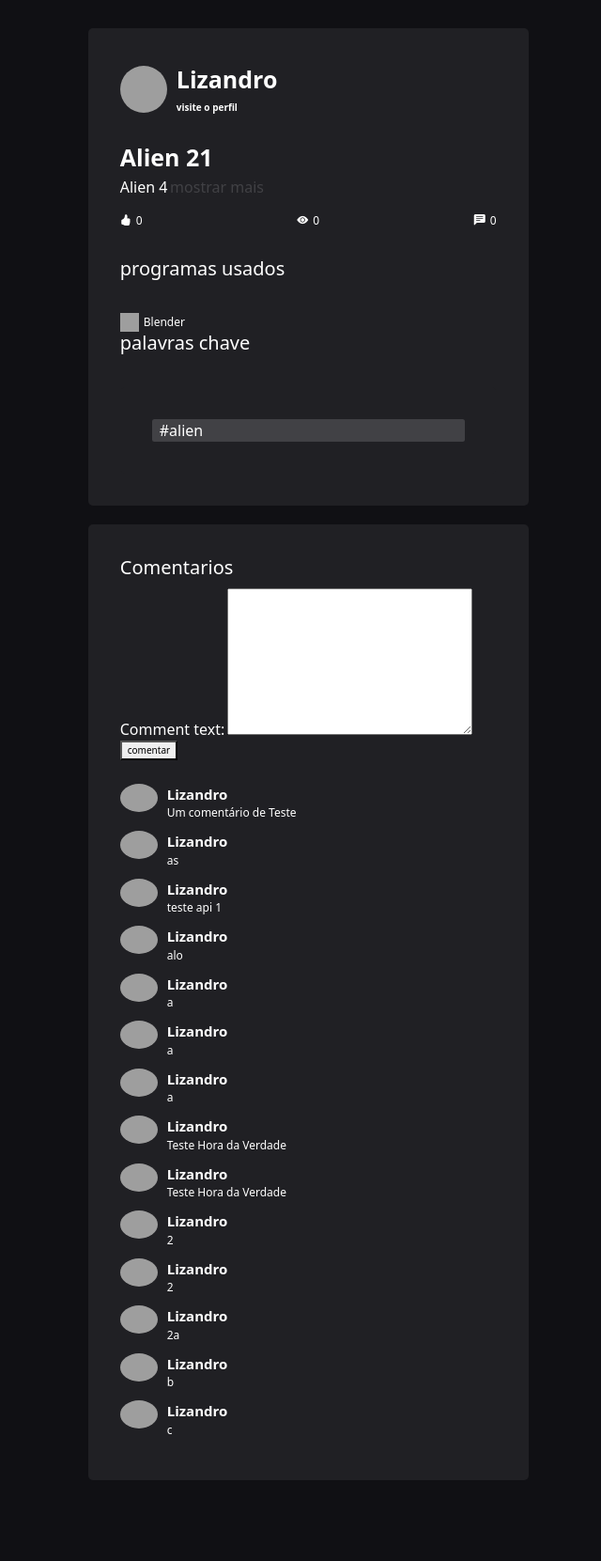
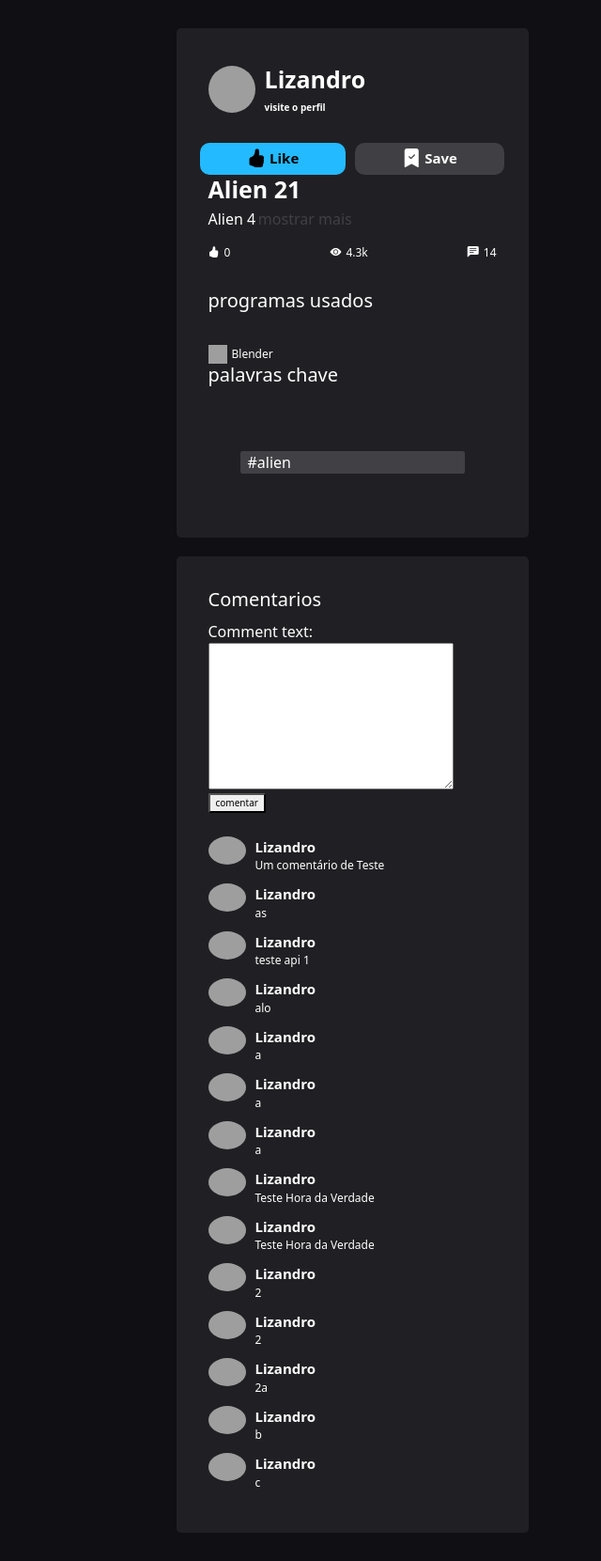
Before and after one commit to Atividades-Lizandro-ADS/Portflow, a Django app: page /postagem/21 in a window 1280 px wide. Shown: the whole page at 94% size, without its empty margins (640-1280 px from the left). Before the commit the page ends 1575 px from the top, so only its background shows below. Run offline with Django 5.2, Linux system fonts and the light colour scheme; a user stored in the database is signed in; data comes from the database, SQL or seed files in the repository; data that the repository does not hold is empty; grey boxes are pictures that could not be loaded.

Commit message:
feature: favoritagem dinâmica

```diff
--- a/post_art/models.py
+++ b/post_art/models.py
@@ -64,10 +64,9 @@ class PostArt(BasePost):
     caption=models.CharField(max_length=250)
     description=models.TextField()
     art_type=models.CharField(default='2D',choices=art_type_choices,max_length=2)
-    likes=models.IntegerField(default=0)
 
     used_programs=models.ManyToManyField(UsedPrograms)
-    views=models.IntegerField(default=0)
+    views_number=models.IntegerField(default=0)
     category=models.ForeignKey(Category,on_delete=models.SET_NULL, blank=True, null=True)
 
     youtube_link=YoutubeUrlField(null=True, blank=True,)
@@ -84,6 +83,17 @@ class PostArt(BasePost):
     def __str__(self) -> str:
         return self.tittle
 
+    def increase_view(self):
+        self.views_number+=1
+        self.save()
+
+    @property
+    def view_number(self):
+        if self.views_number>=1000:
+           return f'{(self.views_number/1000):.1f}k'
+        return self.views_number
+
+
 
 class Comments(models.Model):
     comment_owner=models.ForeignKey(Profile,on_delete=models.CASCADE)
@@ -93,3 +103,12 @@ class Comments(models.Model):
 
     def __str__(self):
         return self.comment_text
+
+class Like(models.Model):
+    like_owner=models.ForeignKey(Profile,on_delete=models.CASCADE)
+    like_post=models.ForeignKey(PostArt,on_delete=models.CASCADE)
+    like=models.BooleanField(default=True)
+
+
+    def __str__(self):
+        return self.like
--- a/post_art/templates/post_art/post_details.html
+++ b/post_art/templates/post_art/post_details.html
@@ -11,7 +11,7 @@
         <div class="sides d-flex flex-row justify-content-center mt-5 mb-5">
 
 
-            <div  class="col-7 p-2 album-side">
+            <div  class="col-8 p-2 album-side">
                 {%for image in post.postimages_set.all%}
                 <div class="d-flex flex-column justify-content-center text-center">
                     <img class="album-img" src="{{image.post_img.url}}" alt="{{image.acessibility_caption}}">
@@ -30,7 +30,7 @@
                 {%endif%}
             </div>
 
-            <div class="col-5 post-side">
+            <div class="col-4 post-side">
                     <div class="post-card ">
                             <!--area do perfil-->
                         <div class="d-flex flex-row gap-3 align-items-center mb-5 mt-2 ">
@@ -41,6 +41,25 @@
                                 <h3>{{post.post_owner}}</h3>
                                 <a href="#">visite o perfil</a>
                             </div>
+                        </div>
+
+                        <div class="d-flex gap-5 justify-center">
+                            <div class="d-flex justify-center align-items-center gap-3" id="like">
+
+                                <button class="post-button like-button" >
+                                    <i style="font-size: 2rem;" class="bi bi-hand-thumbs-up-fill" ></i>
+                                    Like
+                                </button>
+
+                                <button class="post-button save-button" data-favorited="{{favorited}}" data-post="{{post.id}}" data-save-favorite-url="{% url 'save_favorite' %}" id="save-button">
+                                    <i style="font-size: 2rem;" class="bi bi-bookmark-fill" id="bookmark-ico"></i>
+                                    <i style="font-size: 2rem;" class="bi bi-bookmark-check-fill d-none" id="bookmark-check-ico"></i>
+                                    Save
+                                </button>
+
+                            </div>
+
+
                         </div>
 
 
@@ -68,17 +87,17 @@
                     <div class="d-flex flex-row mt-4 justify-content-between">
                         <div class="d-flex flex-row gap-2 align-items-center" >
                             <i style="font-size: 12px;" class="bi bi-hand-thumbs-up-fill" ></i>
-                            <span style="font-size: 12px;">{{post.likes}}</span>
+                            <span style="font-size: 12px;">{{post.like_set.all|length}}</span>
                         </div>
 
                         <div class="d-flex flex-row gap-2 align-items-center">
                             <i style="font-size: 12px;" class="bi bi-eye-fill"></i>
-                            <span style="font-size: 12px;">{{post.views}}</span>
+                            <span style="font-size: 12px;">{{post.view_number}}</span>
                         </div>
 
                         <div class="d-flex flex-row gap-2 align-items-center">
                             <i style="font-size: 12px;" class="bi bi-chat-left-text-fill"></i>
-                            <span style="font-size: 12px;">{{post.likes}}</span>
+                            <span style="font-size: 12px;">{{post.comments_set.all|length}}</span>
                         </div>
                     </div>
 
@@ -146,6 +165,7 @@
 </main>
 
 <script src="{%static 'js/comment.js' %}"></script>
+<script src="{%static 'js/save_post.js' %}"></script>
 
 
 
--- a/post_art/urls.py
+++ b/post_art/urls.py
@@ -1,10 +1,11 @@
 from django.urls import path
-from .views import Index,postPost,post_details,profile_index
+from .views import Index,postPost,post_details,profile_index,add_favorite
 
 
 urlpatterns = [
     path('',Index,name='index'),
     path('postagem/',postPost,name='postPost'),
     path('postagem/<int:post_pk>',post_details,name='post_details'),
-    path('profile/<int:profile_pk>',profile_index,name='profile_index')
+    path('profile/<int:profile_pk>',profile_index,name='profile_index'),
+    path('profile/save_favorite',add_favorite.as_view(),name='save_favorite'),
 ]
--- a/post_art/views.py
+++ b/post_art/views.py
@@ -1,7 +1,11 @@
+from django.http import JsonResponse
 from django.shortcuts import render,HttpResponse
 from .models import PostArt,UsedPrograms,Profile,Comments
 from .forms import PostForm,CommentForm
 from django.contrib.auth.decorators import login_required
+
+from django.views.generic import UpdateView
+
 
 
 
@@ -41,16 +45,43 @@ def postPost(request):
 @login_required()
 def post_details(request,post_pk):
     post=PostArt.objects.get(id=post_pk)
+    post.increase_view()
 
     keywords=post.keywords.split("#")
     keywords=filter(None,keywords)
 
     form=CommentForm()
 
+    if request.user.is_authenticated:
+       profile= request.user.profile
+       favorited=profile.saved_posts.contains(post)
 
-    return render(request,'post_art/post_details.html',{'post':post,'keywords':keywords,'form':form})
+
+    return render(request,'post_art/post_details.html',{'post':post,'keywords':keywords,'form':form,'favorited':favorited})
 
 
 def profile_index(request,profile_pk):
     profile=Profile.objects.get(id=profile_pk)
     return HttpResponse(profile)
+
+
+
+
+
+class add_favorite(UpdateView):
+    def get(self, request, *args, **kwargs):
+
+        post_id=request.GET.get('post')
+        post=PostArt.objects.get(id=post_id)
+        profile=request.user.profile
+
+        if profile.saved_posts.contains(post):
+            profile.saved_posts.remove(post)
+        else:
+            profile.saved_posts.add(post)
+        response={}
+        response['success']=True
+
+
+
+        return JsonResponse(response)
--- /dev/null
+++ b/templates/static/js/save_post.js
@@ -0,0 +1,34 @@
+const save_button=$('#save-button')
+
+const post=parseInt(save_button.attr('data-post'))
+save_button.removeAttr('data-post')
+const url=save_button.attr('data-save-favorite-url')
+save_button.removeAttr('data-save-favorite-url')
+
+let favorited=save_button.attr('data-favorited')
+save_button.removeAttr('data-favorited')
+
+console.log(favorited)
+
+if(favorited=="True"){
+    toggleIcons()
+}
+
+save_button.on('click',function(event){
+
+    $.ajax({
+        type:'GET',
+        url:`${url}?post=${post}`,
+
+        success:function(data){
+            toggleIcons()
+            favorited=!favorited;
+        },
+    })
+})
+
+
+function toggleIcons(){
+    $('#bookmark-ico').toggleClass('d-none')
+    $('#bookmark-check-ico').toggleClass('d-none')
+}
--- a/templates/static/portfolio_base_style.css
+++ b/templates/static/portfolio_base_style.css
@@ -117,9 +117,9 @@ a{
     justify-content: center;
 }
 
-.gap-2{
+/* .gap-2{
     gap: 2px;
-}
+} */
 
 .flex{
     display: flex;
@@ -144,3 +144,22 @@ a{
     height: 3rem;
     border-radius: 50%;
 }
+
+
+.post-button{
+    display: flex;
+    gap: .4rem;
+    align-items: center;
+    padding: .2rem 5rem;
+    font-size: 1.5rem;
+    border: none;
+    border-radius: 1rem;
+    font-weight: bold;
+}
+.like-button{
+    background-color: rgb(36, 186, 255);
+}
+.save-button{
+    background-color: #404044;
+    color: #fff;
+}
```
Also changed, not shown: post_art/serializers.py (+11 -1 lines), db.sqlite3, post_art/migrations/0004_rename_views_postart_views_number.py (added), post_art/migrations/0005_like.py (added), post_art/migrations/0006_remove_postart_likes.py (added).
